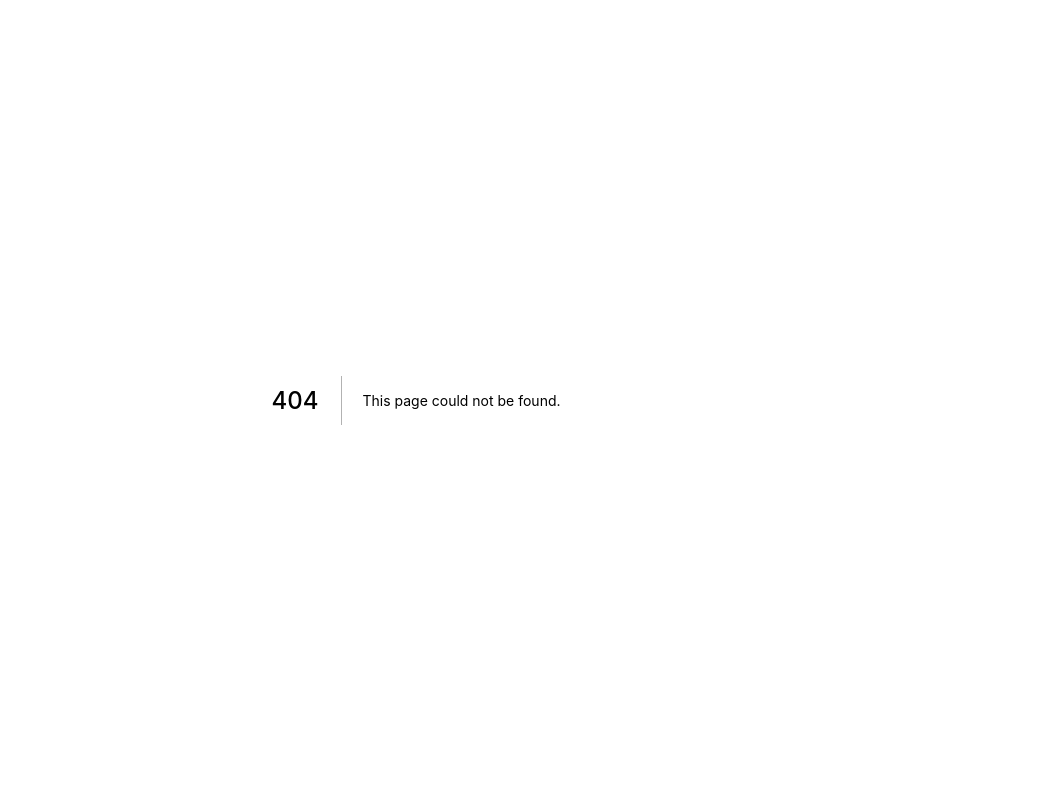
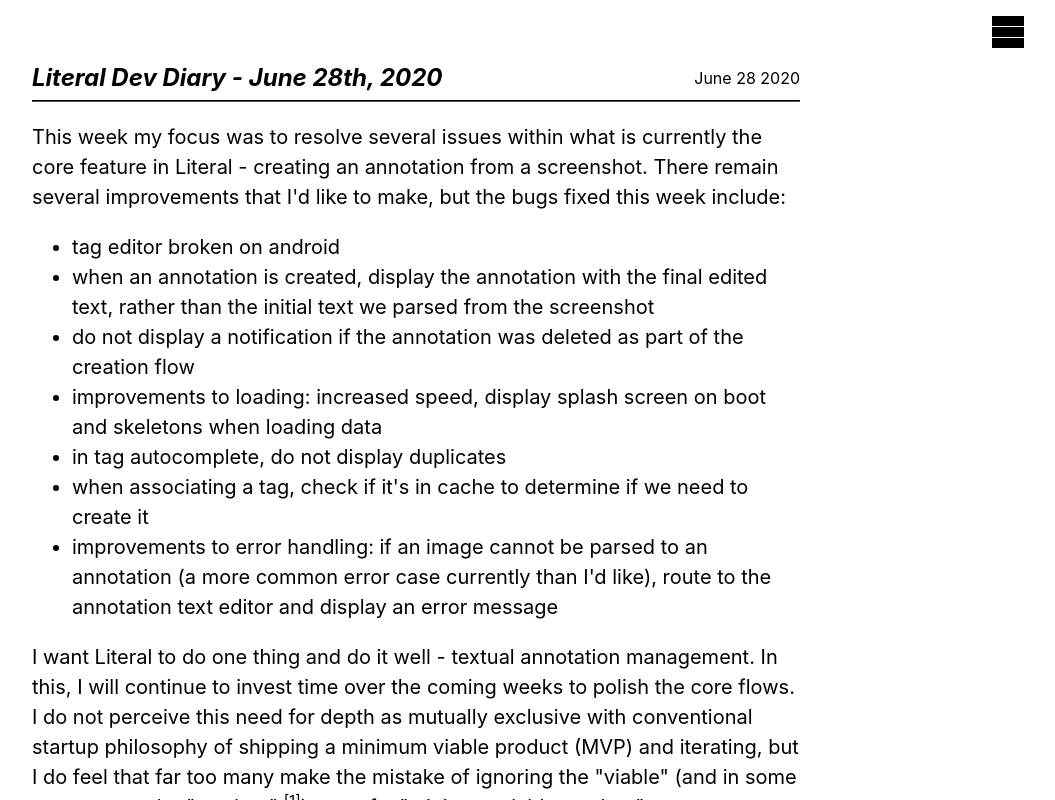
Before and after one commit to javamonn/javamonn.com, a Next.js app: page /writing/literal-dev-diary-20-06-28 in a window 1280 px wide. Before the commit this address had no page. Shown: the whole page, without its empty margins (224-1279 px from the left). Built offline with nearby package versions, Linux system fonts and the light colour scheme.

Commit message:
writing: add literal-dev-diary-20-06-28

```diff
--- /dev/null
+++ b/pages/writing/literal-dev-diary-20-06-28.tsx
@@ -0,0 +1,134 @@
+import * as React from "react";
+import Sidebar from "../../components/sidebar";
+import Content, { A, P, SectionHeader, Ref } from "../../components/content";
+
+import Head from "next/head";
+
+export const title = "Literal Dev Diary - June 28th, 2020";
+export const description = "DOTADIW and the roadmap to MVP.";
+export const date = "June 28 2020";
+
+const DevDiary = () => (
+  <>
+    <Head>
+      <title>{title} ■ javamonn</title>
+      <meta key="description" name="description" content={description} />
+    </Head>
+    <div className="bg-white sans-serif vh-100 vw-100 flex">
+      <Sidebar />
+      <Content>
+        <header className="flex flex-column flex-row-l justify-between-l items-center-l">
+          <h3 className="i f3 mb2 mb0-l ma0">{title}</h3>
+          <time className="f5">{date}</time>
+        </header>
+        <hr className="b--black" />
+        <article className="f4 lh-copy">
+          <P>
+            This week my focus was to resolve several issues within what is
+            currently the core feature in Literal - creating an annotation from
+            a screenshot. There remain several improvements that I'd like to
+            make, but the bugs fixed this week include:
+          </P>
+          <ul>
+            <li>tag editor broken on android</li>
+            <li>
+              when an annotation is created, display the annotation with the
+              final edited text, rather than the initial text we parsed from the
+              screenshot
+            </li>
+            <li>
+              do not display a notification if the annotation was deleted as
+              part of the creation flow
+            </li>
+            <li>
+              improvements to loading: increased speed, display splash screen on
+              boot and skeletons when loading data
+            </li>
+            <li>in tag autocomplete, do not display duplicates</li>
+            <li>
+              when associating a tag, check if it's in cache to determine if we
+              need to create it
+            </li>
+            <li>
+              improvements to error handling: if an image cannot be parsed to an
+              annotation (a more common error case currently than I'd like),
+              route to the annotation text editor and display an error message
+            </li>
+          </ul>
+          <P>
+            I want Literal to do one thing and do it well - textual annotation
+            management. In this, I will continue to invest time over the coming
+            weeks to polish the core flows. I do not perceive this need for
+            depth as mutually exclusive with conventional startup philosophy of
+            shipping a minimum viable product (MVP) and iterating, but I do feel
+            that far too many make the mistake of ignoring the "viable" (and in
+            some cases, even the "product" <Ref id="1" />) part of a "minimum
+            viable product".
+          </P>
+          <P>
+            I will codify this directly within Github, but the high-level
+            roadmap I perceive as to what needs to happen to bring Literal to an
+            MVP and initial release is as follows:
+          </P>
+          <ul>
+            <li>
+              Improve the screenshot parser. Currently the implementation is
+              heavily biased towards the relatively limited diversity of
+              training set data, and frequently misapplies crops in screenshots
+              made within PDF readers.
+            </li>
+            <li>
+              Implement the W3C Web Annotations specification as the core API.
+            </li>
+            <li>
+              Implement a targeted set of tag contextualization functionality:
+              view annotations organized by tag and related tags.
+            </li>
+          </ul>
+          <P>
+            Of course there is functionality I intend to support beyond what's
+            indicated above, but this list captures what I think needs to happen
+            to have a minimum viable product and something that's worth
+            circulating and soliciting feedback on.
+          </P>
+          <P>
+            Finally, here's a short video that shows the core creation flow as
+            it exists today, and some of the potential areas of improvement:
+          </P>
+          <div className="flex flex-row items-center justify-center">
+            <video
+              className="mw6 flex-none"
+              src="/literal-dev-diary-20-06-28/screenshare-1.mp4"
+              controls
+            />
+          </div>
+          <aside>
+            <SectionHeader title="Notes" />
+            <ol>
+              <li id="note-1">
+                There's too much thought-leadership and analysis of this
+                already, but{" "}
+                <A href="https://xn--mp8hai.fm/">https://xn--mp8hai.fm/</A> is
+                the logical end-state of traditional MVP culture meets venture
+                capital meets hype cycles on social media. This specific case
+                was very well intentioned, but there are plenty of others that
+                are not, whether explicitly (e.g. Theranos) or implicitly (e.g.
+                vaporware in general).
+              </li>
+            </ol>
+            <P>
+              If you have thoughts, feedback, or comments about this post,
+              please contribute to the discussion{" "}
+              <A href="https://github.com/javamonn/javamonn.com/issues/6">
+                here
+              </A>
+              .
+            </P>
+          </aside>
+        </article>
+      </Content>
+    </div>
+  </>
+);
+
+export default DevDiary;
```
Also changed, not shown: 1 other file (tests, documents, lock files or other folders).
